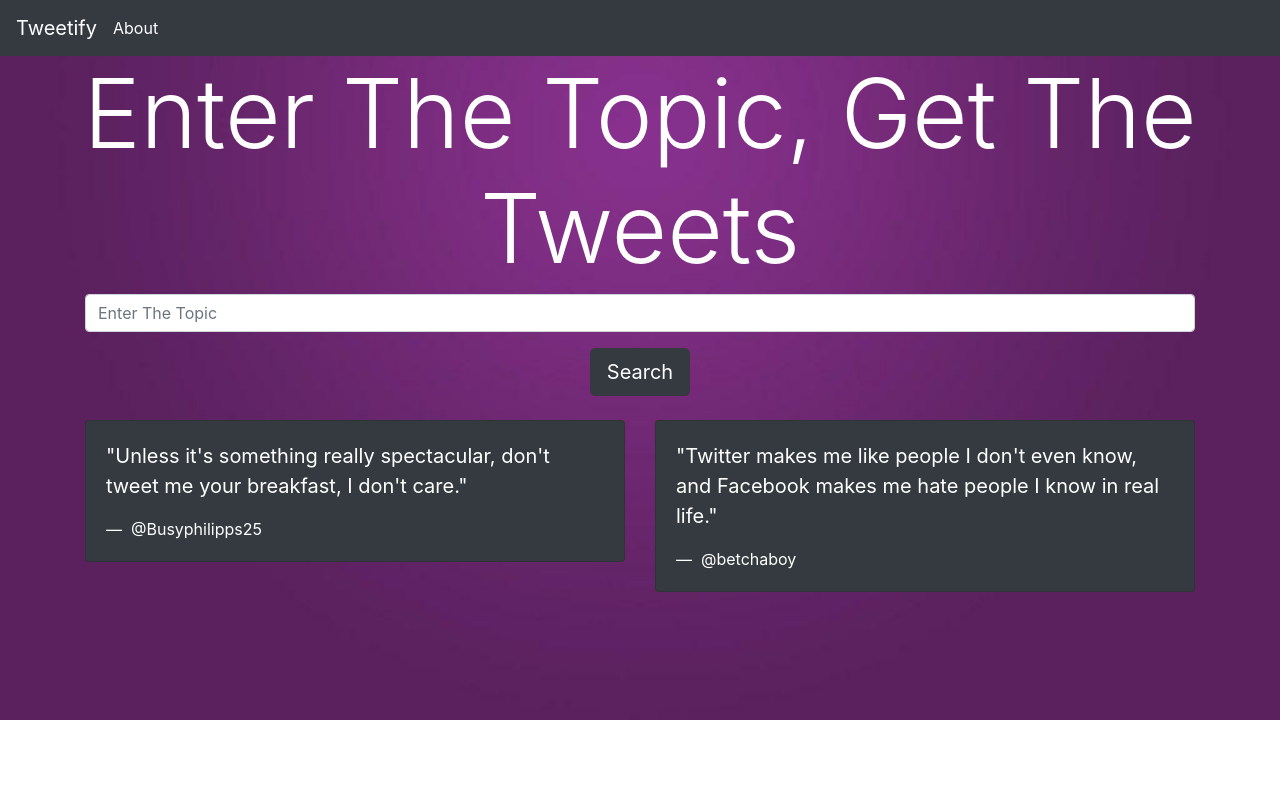
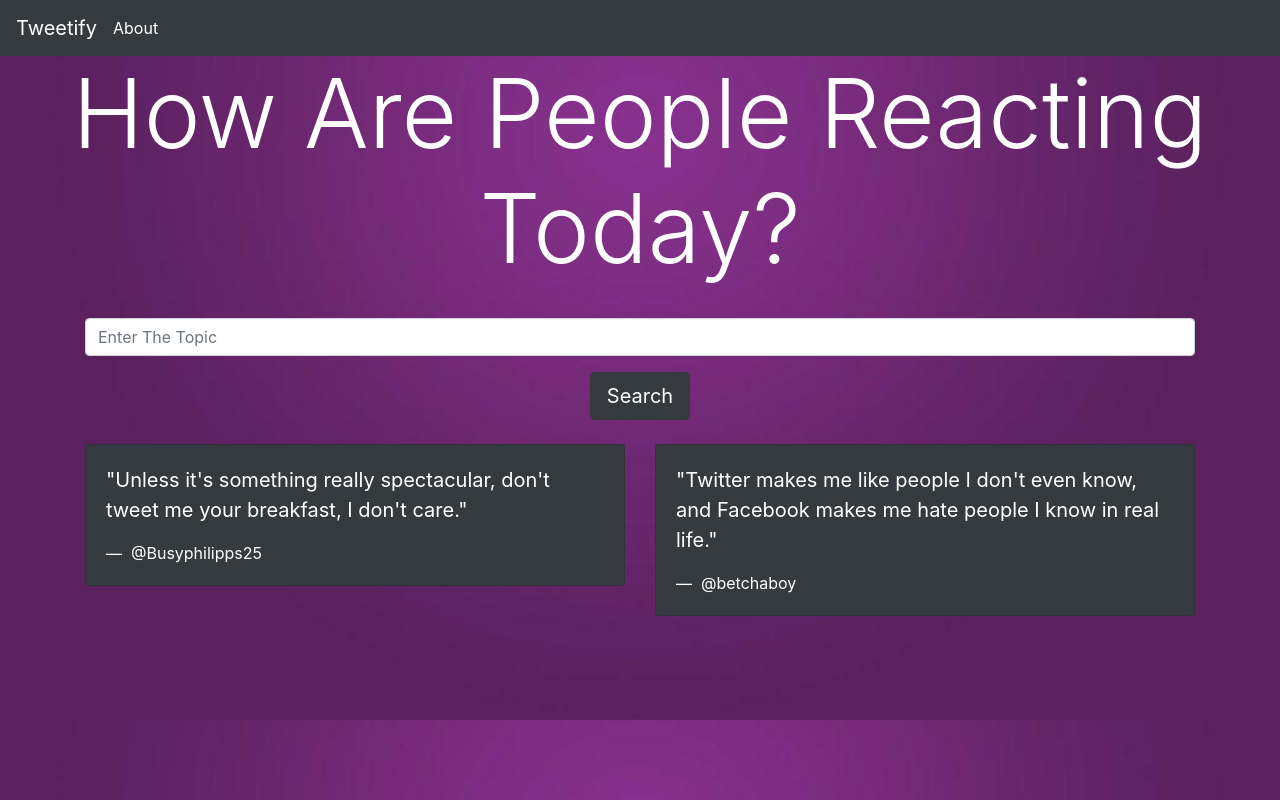
Before and after one commit to hmtj99/MSTC-WoC-Tweetify, a Django app: page / in a window 1280 px wide. Run offline with Django 3.2, Linux system fonts and the light colour scheme; some libraries are stand-ins or nearby versions.

Commit message:
Minor changes

```diff
--- a/tweetify/static/search_app/base_style.css
+++ b/tweetify/static/search_app/base_style.css
@@ -1,5 +1,4 @@
 body{
   background-image: url('purple.jpg');
-  background-repeat: no-repeat;
   background-size: cover;
 }
--- a/tweetify/templates/search_app/index.html
+++ b/tweetify/templates/search_app/index.html
@@ -1,7 +1,8 @@
 <!DOCTYPE html>
 {%extends "search_app/base.html"%}
 {% block body_block %}
-  <h1 class="display-1 text-center text-white">Enter The Topic, Get The Tweets</h1>
+  <h1 class="display-1 text-center text-white">How Are People Reacting Today?</h1>
+  <br>
   <div class="container">
     <form method="post">
       {% csrf_token %}
```
